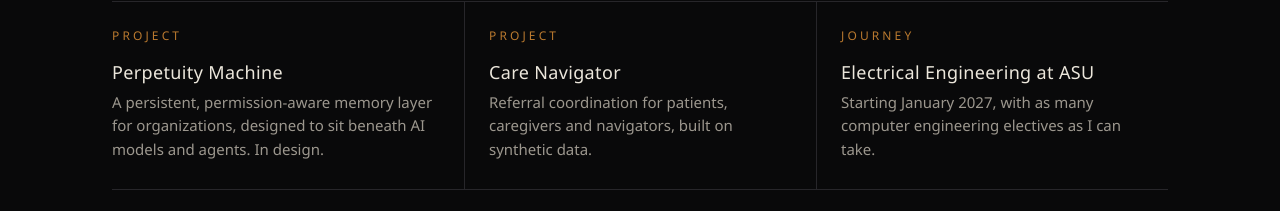
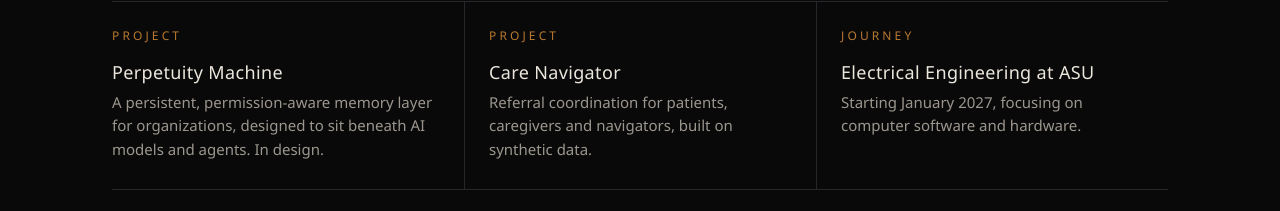
Before and after one commit to dejaneiro555/dejaneiro555.github.io, an Astro site: page / in a window 1280 px wide. Shown: the part 708-919 px from the top of the page. Built offline with nearby package versions, Linux system fonts and the light colour scheme; Astro itself is replaced by a stand-in of ours.

Commit message:
feat: focus ASU card on computer software and hardware
Co-Authored-By: Claude Fable 5.2 <noreply@anthropic.com>

```diff
--- a/src/pages/index.astro
+++ b/src/pages/index.astro
@@ -16,7 +16,7 @@ const featured = [
   {
     label: 'Journey',
     title: 'Electrical Engineering at ASU',
-    text: 'Starting January 2027, with as many computer engineering electives as I can take.',
+    text: 'Starting January 2027, focusing on computer software and hardware.',
   },
 ];
 ---
```
